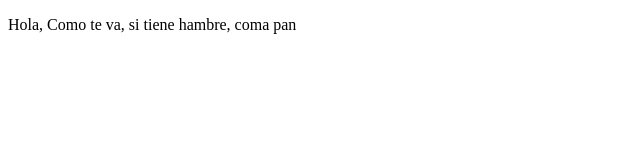
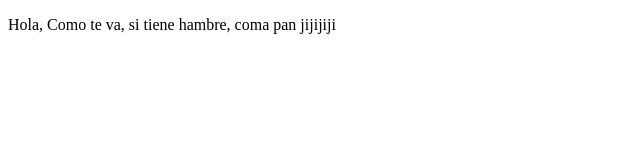
Before and after one commit to dannyc22/personalprojects, a plain HTML site: page index.html in a window 1280 px wide. Shown: the full height of the page, 0-640 px from the left. Drawn offline with Linux system fonts and the light colour scheme.

Commit message:
first commit

```diff
--- a/index.html
+++ b/index.html
@@ -8,7 +8,7 @@
 <body>
     <p>
         Hola,
-        Como te va, si tiene hambre, coma pan
+        Como te va, si tiene hambre, coma pan jijijiji
     </p>
 </body>
 </html>
```
